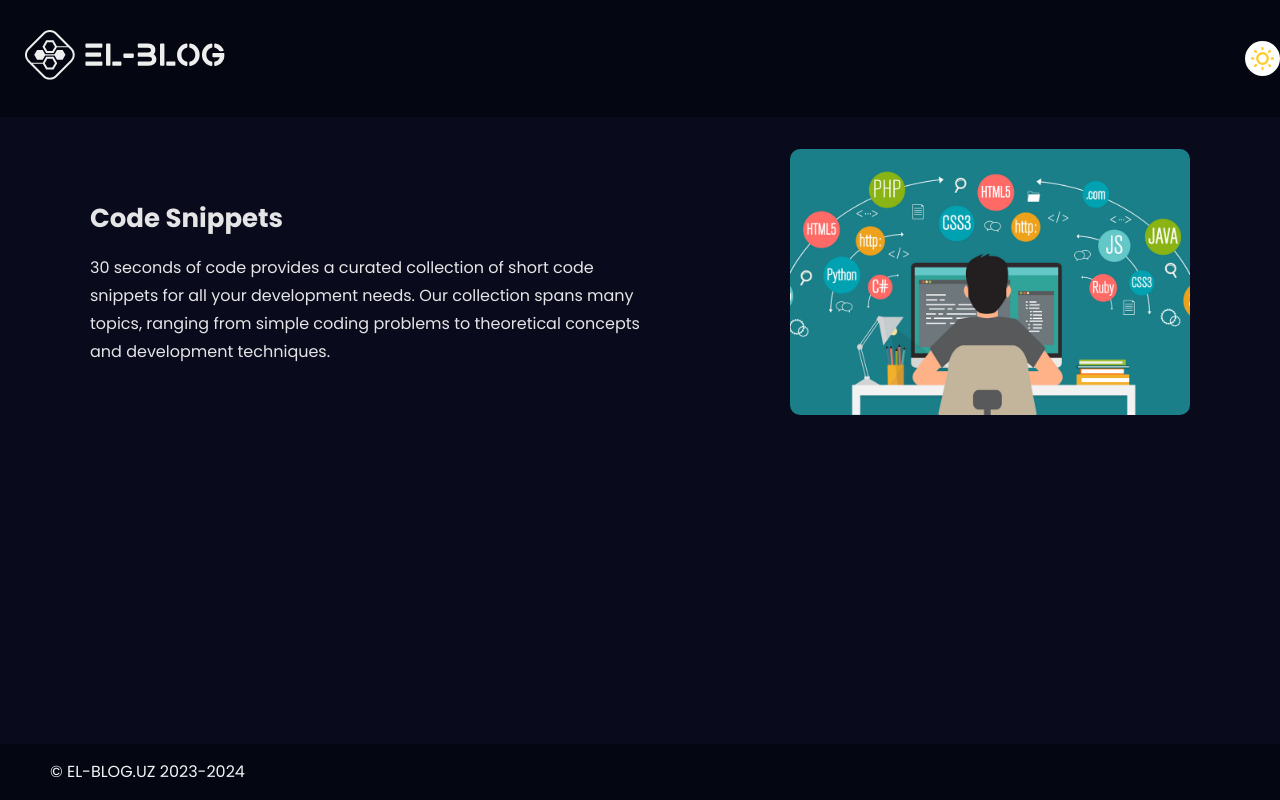
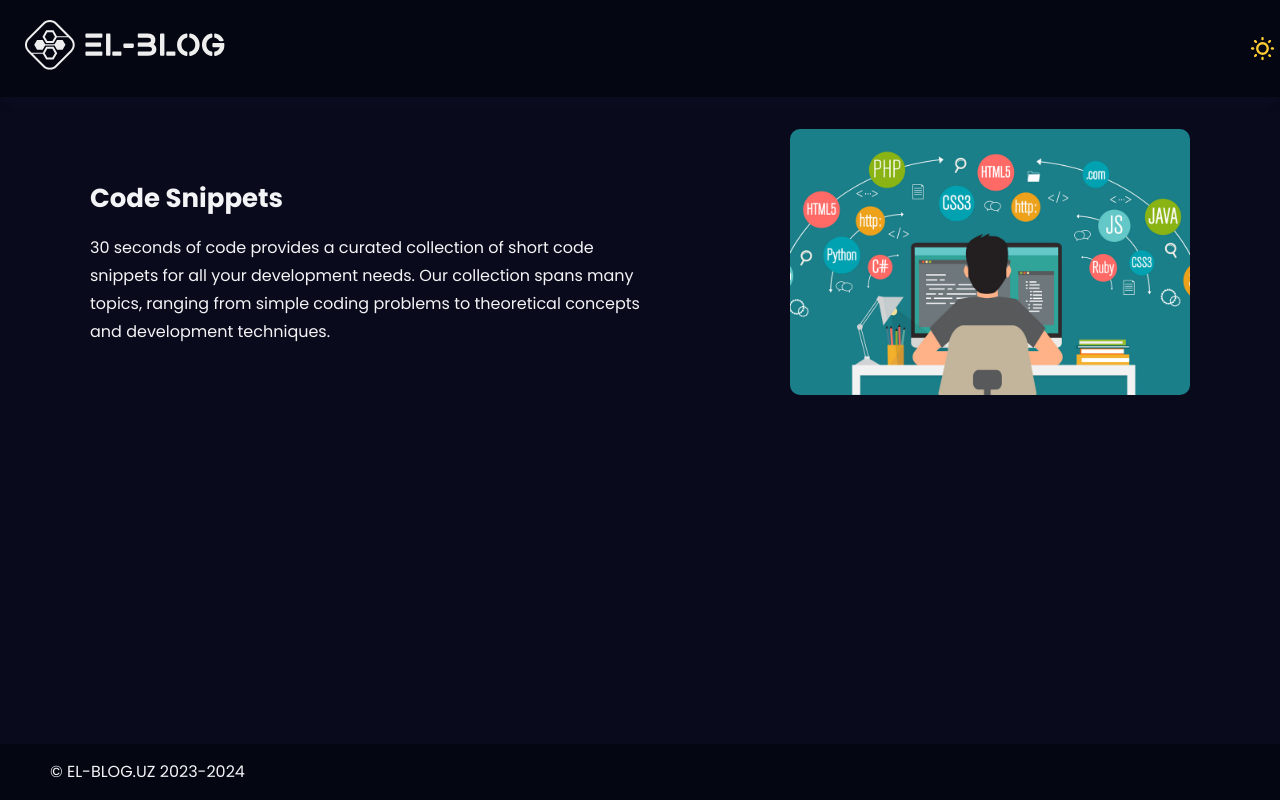
Before and after one commit to sherov-eldor/el-blog, a Flask app: page / in a window 1280 px wide. Run offline with Flask 3, Linux system fonts and the light colour scheme; data that the repository does not hold is empty.

Commit message:
added theme to site and fixed colors

```diff
--- a/app/static/js/main.js
+++ b/app/static/js/main.js
@@ -4,18 +4,35 @@ document.addEventListener("DOMContentLoaded", () => {
     code_block.classList.add("post__content--code", "code__content");
   }
 
+  // SITE THEME CHANGE
   const mode__changer = document.querySelector(".change__mode");
   const sun__svg = document.querySelector(".sun__svg");
   const moon__svg = document.querySelector(".moon__svg");
   const site__mode = document.querySelector("html");
+  let site_theme = null
 
   function siteModeChecker() {
-    if (site__mode.getAttribute("data-theme") == "dark") {
-      sun__svg.style.display = "block";
-      moon__svg.style.display = "none";
+    site_theme = JSON.parse(localStorage.getItem("el-blog"));
+    if (!site_theme?.theme) {
+      if (site__mode.getAttribute("data-theme") == "dark") {
+        localStorage.setItem('el-blog', JSON.stringify({'theme' : 'dark'}));
+        sun__svg.style.display = "block";
+        moon__svg.style.display = "none";
+      } else {
+        moon__svg.style.display = "block";
+        sun__svg.style.display = "none";
+        localStorage.setItem('el-blog', JSON.stringify({'theme' : 'light'}));
+      }
     } else {
-      moon__svg.style.display = "block";
-      sun__svg.style.display = "none";
+      if(site_theme?.theme == 'dark'){
+        sun__svg.style.display = "block";
+        moon__svg.style.display = "none";
+        site__mode.setAttribute("data-theme", "dark");
+      } else {
+        moon__svg.style.display = "block";
+        sun__svg.style.display = "none";
+        site__mode.setAttribute("data-theme", "light");
+      }
     }
   }
   siteModeChecker();
@@ -23,12 +40,14 @@ document.addEventListener("DOMContentLoaded", () => {
   sun__svg.addEventListener("click", () => {
     site__mode.removeAttribute("data-theme", "dark");
     site__mode.setAttribute("data-theme", "light");
+    localStorage.setItem('el-blog', JSON.stringify({'theme' : 'light'}));
     siteModeChecker();
   });
 
   moon__svg.addEventListener("click", () => {
     site__mode.removeAttribute("data-theme", "light");
     site__mode.setAttribute("data-theme", "dark");
+    localStorage.setItem('el-blog', JSON.stringify({'theme' : 'dark'}));
     siteModeChecker();
   });
 });
--- a/app/static/styles/main.css
+++ b/app/static/styles/main.css
@@ -1,27 +1,40 @@
 /* GLOBAL */
 :root {
-  --header-bg: #fff;
-  --text-color: #f2f4f6;
-  --text-color-hovered: #0766ad;
+  /* --header-bg: #fff; */
+  /* --text-color: #f2f4f6; */
+  --category-color-hovered: #0766ad;
   --link-color: #3876bf;
-  --main-text-color: #e5e5e7;
-  --dark-bg: #040712;
-  --main-dark-bg: #090a1b;
-  --box-dark-bg: #151526;
+  /* --text-color: #e5e5e7; */
+  /* --header-bg: #040712; */
+  /* --main-bg: #090a1b; */
+  /* --box-dark-bg: #151526; */
   --category-bg: #f8f9fc;
   --category-color: #363f72;
   --tag-bg: #ecfdf3;
   --tag-color: #027a48;
-  --code-color-dark-bg: #17203a;
+
   --color-primary : #5394fd;
 }
 
 [data-theme="light"] {
+  --header-bg : #FFFBF5;
 
+  --text-color : #111827;
+  --main-bg: #FDF7E4;
+  --box-dark-bg: #DED0B6;
+  --logo-color : #000;
+  --code-color-bg: #FCF5ED;
+  --category-color-hovered: #0766AD;
 }
 
 [data-theme="dark"] {
-
+  --text-color: #f2f4f6;
+  --header-bg : #040712;
+  --main-bg: #090a1b;
+  --box-dark-bg: #151526;
+  --logo-color : #eee;
+  --category-color-hovered: #0766ad;
+  --code-color-bg: #17203a;
 }
 
 html {
@@ -46,7 +59,7 @@ body {
   line-height: 1.5;
   height: 100%;
   background-color: #fff;
-  color: #222;
+  color: var(--text-color);
   z-index: 1;
 }
 
@@ -104,12 +117,12 @@ a {
   flex-grow: 1;
   padding-top: 24px;
   padding-bottom: 24px;
-  background-color: var(--main-dark-bg);
-  color: var(--main-text-color);
+  background-color: var(--main-bg);
+  color: var(--text-color);
 }
 
 .main a {
-  color: var(--main-text-color);
+  color: var(--text-color);
 }
 
 .main__inner {
@@ -118,14 +131,23 @@ a {
 /* HEADER */
 
 .header {
-  background-color: var(--dark-bg);
+  background-color: var(--header-bg);
   z-index: 3;
+  box-shadow: rgba(37,39,89,0.08) 0px 8px 8px 0;
+  width: 100%;
+  /* position: fixed; */
 }
 .header__inner {
   display: flex;
   align-items: center;
   justify-content: space-between;
-  padding: 30px 0;
+  padding: 20px 0;
+}
+
+.site--logo {
+  path {
+    fill: var(--logo-color);
+  }
 }
 
 .header__inner--rigth {
```
Also changed, not shown: other parts of app/static/styles/main.css (+19 -7 lines).
